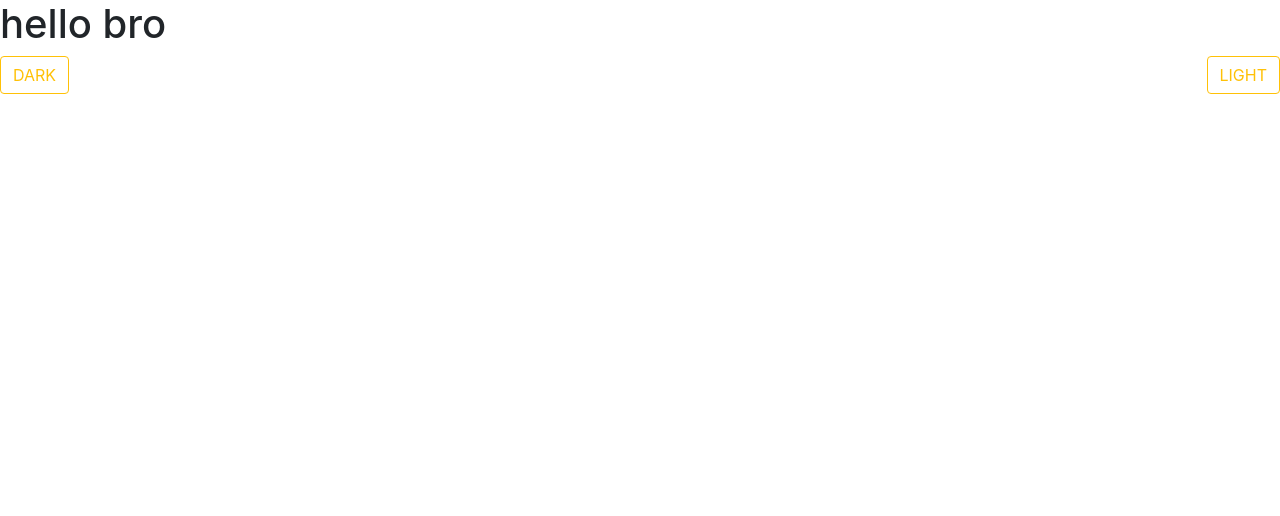
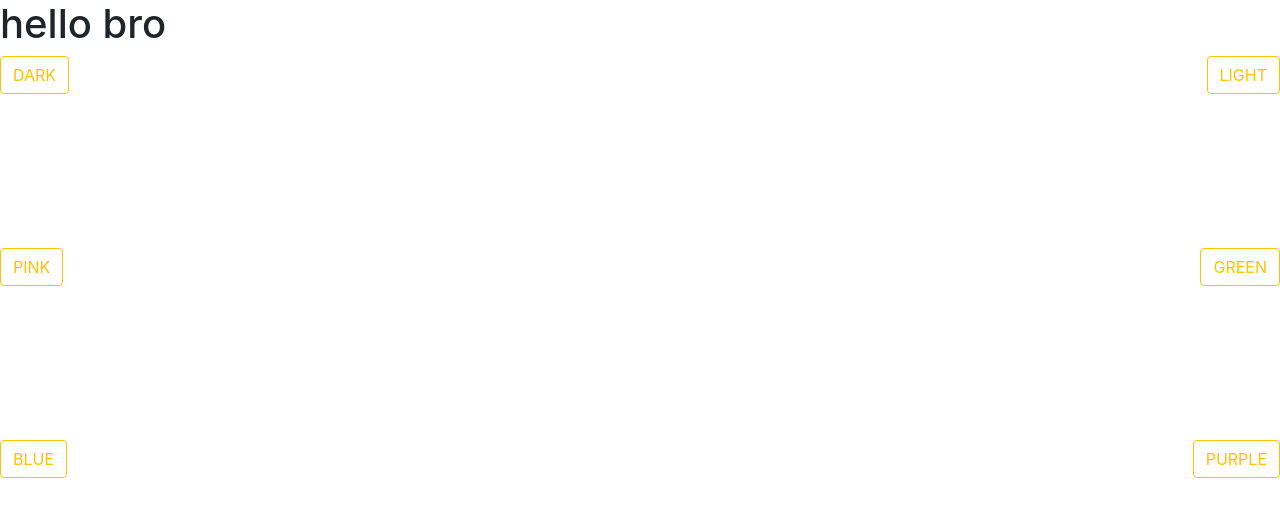
Before and after one commit to rishi803/dark_mode, a plain HTML site: page index.html in a window 1280 px wide. Drawn offline with nearby package versions, Linux system fonts and the light colour scheme.

Commit message:
updated colors

```diff
--- a/index.html
+++ b/index.html
@@ -20,13 +20,25 @@
 <body id="hi">
   <h1>hello bro</h1>
   <button onclick="myfun()" class="btn btn-outline-warning mr-1 float-left"> DARK</button>
-  <button onclick="myfun1()" class="btn btn-outline-warning float-right"> LIGHT</button>
+  <button onclick="myfun1()" class="btn btn-outline-warning float-right"> LIGHT</button><br><br><br><br><br><br><br><br>
+  <button onclick="myfun2()" class="btn btn-outline-warning float-left">PINK</button>
+  <button onclick="myfun3()" class="btn btn-outline-warning float-right">GREEN</button><br><br><br><br><br><br><br><br>
+  <button onclick="myfun4()" class="btn btn-outline-warning float-left">BLUE </button>
+  <button onclick="myfun5()" class="btn btn-outline-warning float-right">PURPLE</button>
   <script>
     function myfun(){
       document.getElementById('hi').setAttribute("style","background-color:black; text-align:center; color:white;")}
     function myfun1(){
       document.getElementById('hi').setAttribute("style","background-color:white; text-align:center; color:red;")
     }
+    function myfun2(){
+      document.getElementById('hi').setAttribute("style","background-color:#e52b50; text-align:center; color:white;")}
+      function myfun3(){
+      document.getElementById('hi').setAttribute("style","background-color:green; text-align:center; color:white;")}
+      function myfun4(){
+      document.getElementById('hi').setAttribute("style","background-color:blue; text-align:center; color:white;")}
+      function myfun5(){
+      document.getElementById('hi').setAttribute("style","background-color:purple; text-align:center; color:white;")}
   </script>
 </body>
 </html>
```
